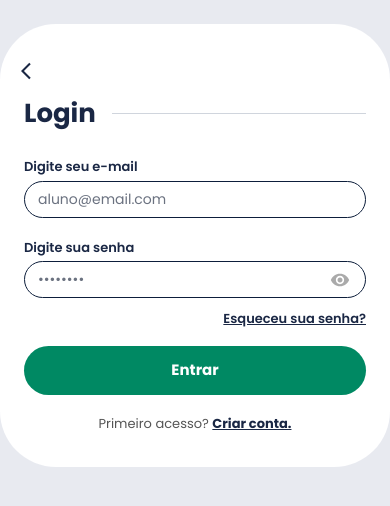
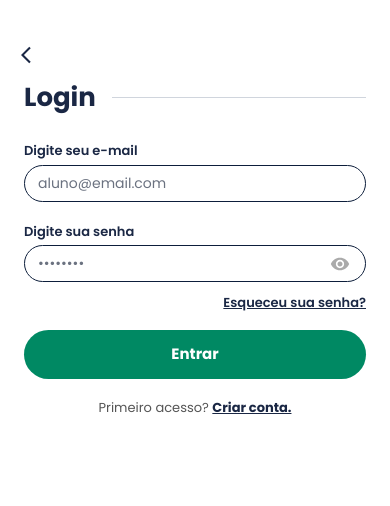
Before and after one commit to UCE020/UCE020-Front, a Next.js app: page /login in a window 390 px wide. Shown: the top 506 px of the page. Built offline with nearby package versions, Linux system fonts and the light colour scheme; what @mui/material-nextjs would draw is missing.

Commit message:
Update loginForm.tsx
responsividade tela login

```diff
--- a/src/features/auth/loginForm.tsx
+++ b/src/features/auth/loginForm.tsx
@@ -27,13 +27,18 @@ export function LoginForm() {
   // ── Validação ──────────────────────────────────────────
   const [touched, setTouched] = useState({ email: false, password: false });
 
-  const emailError    = touched.email    && email.trim() === "";
+  const EMAIL_REGEX = /^[^\s@]+@[^\s@]+\.[^\s@]+$/;
+
+  const emailEmpty   = touched.email    && email.trim() === "";
+  const emailInvalid = touched.email    && email.trim() !== "" && !EMAIL_REGEX.test(email.trim());
+  const emailError   = emailEmpty || emailInvalid;
+
   const passwordError = touched.password && password.trim() === "";
 
   function onSubmit(e: React.FormEvent) {
     e.preventDefault();
     setTouched({ email: true, password: true });
-    if (!email.trim() || !password.trim()) return;
+    if (!email.trim() || !EMAIL_REGEX.test(email.trim()) || !password.trim()) return;
     handleLogin({ email, password });
   }
 
@@ -41,20 +46,30 @@ export function LoginForm() {
     <Box
       sx={{
         minHeight: "100dvh",
-        bgcolor: "#e8eaf0",
+        bgcolor: { xs: "#fff", sm: "#e8eaf0" },
         display: "flex",
         flexDirection: "column",
+        alignItems: "center",
+        justifyContent: { xs: "flex-start", sm: "center" },
+        px: { xs: 0, sm: 2 },
+        py: { xs: 0, sm: 4 },
       }}
     >
 
       {/* ── Card ── */}
       <Box
         sx={{
-          mx: "auto", mt: 3, mb: 4,
-          width: "100%", maxWidth: 420,
+          mx: "auto",
+          mt: { xs: 0, sm: 3 },
+          mb: { xs: 0, sm: 4 },
+          width: "100%",
+          maxWidth: { xs: "100%", sm: 420 },
+          minHeight: { xs: "100dvh", sm: "auto" },
           bgcolor: "#fff",
-          borderRadius: 4,
-          px: 3, py: 4,
+          borderRadius: { xs: 0, sm: 4 },
+          px: { xs: 3, sm: 3 },
+          py: { xs: 5, sm: 4 },
+          boxShadow: { xs: "none", sm: "0 4px 24px rgba(0,0,0,0.08)" },
         }}
       >
         <IconButton onClick={() => router.back()} size="small" sx={{ mb: 1, ml: -1, color: "#1a2744" }}>
@@ -89,9 +104,8 @@ export function LoginForm() {
               onBlur={() => setTouched((t) => ({ ...t, email: true }))}
               sx={inputSx(emailError)}
             />
-            {emailError && (
-              <FormHelperText>O e-mail é obrigatório.</FormHelperText>
-            )}
+            {emailEmpty   && <FormHelperText>O e-mail é obrigatório.</FormHelperText>}
+            {emailInvalid && <FormHelperText>Digite um e-mail válido.</FormHelperText>}
           </FormControl>
 
           {/* Senha */}
```
